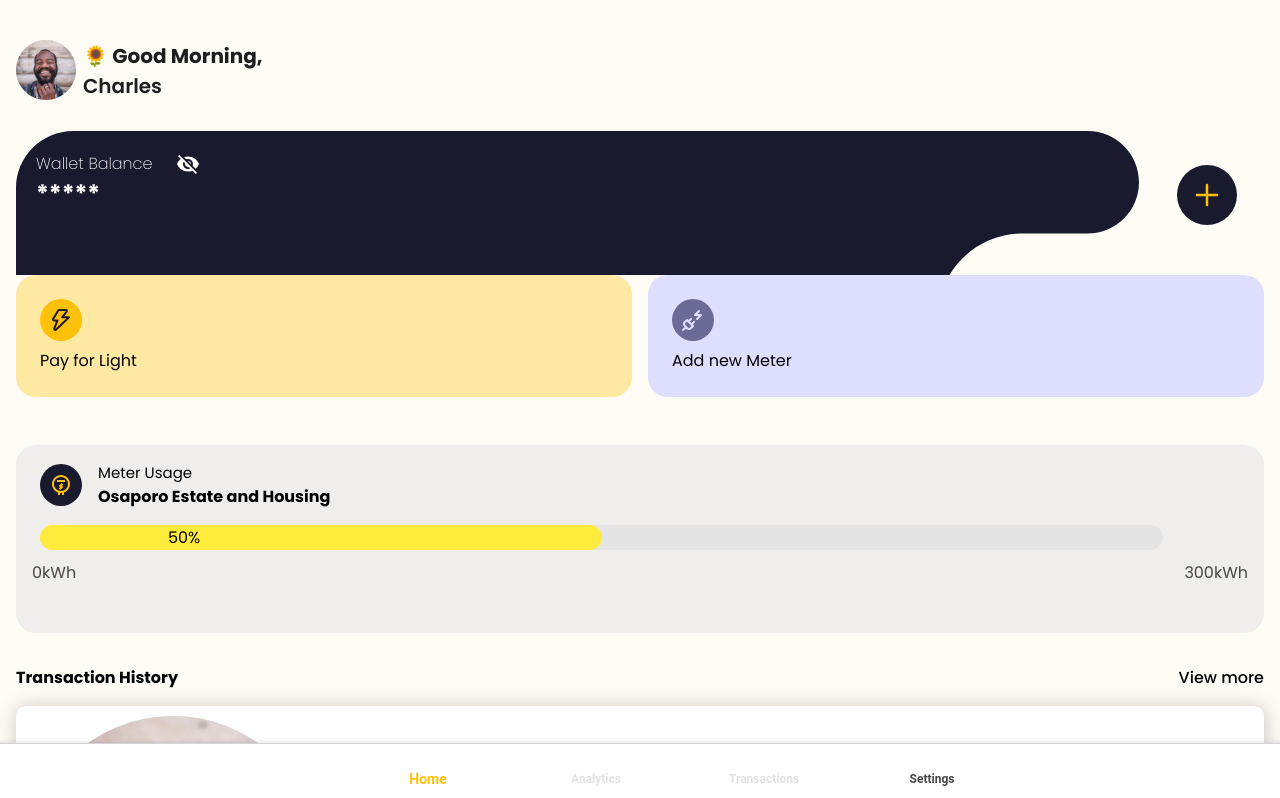
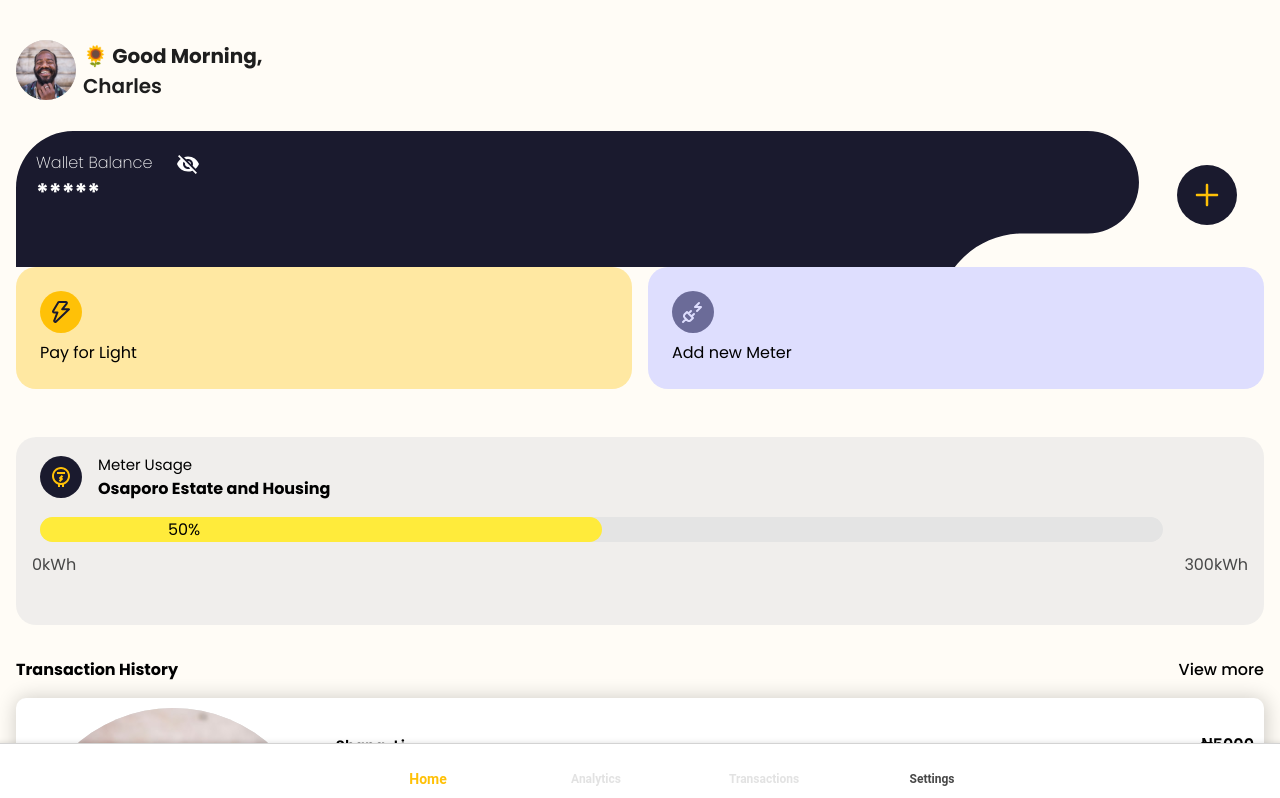
Before and after one commit to mrauthentik/pawa, a React (Vite) app in the folder pawa-sure/: page /dashboard in a window 1280 px wide. Shown: the top 798 px of the page. Built offline with nearby package versions, Linux system fonts and the light colour scheme; some icons are missing.

Commit message:
fix: adjust money field height and padding for better layout

```diff
--- a/pawa-sure/src/App.css
+++ b/pawa-sure/src/App.css
@@ -465,11 +465,11 @@ button:active{
     }
     .money-field{
         background: url('./assets/images/blue-bg-2.svg') no-repeat;
-        height: 18vh;
+        height: 17vh;
         background-size: 90%;
         margin-top: 1.5rem;
         color: white;
-        padding: 20px;
+        padding: 19px 20px;
         position: relative;
         p{
             font-weight: 200;
```
